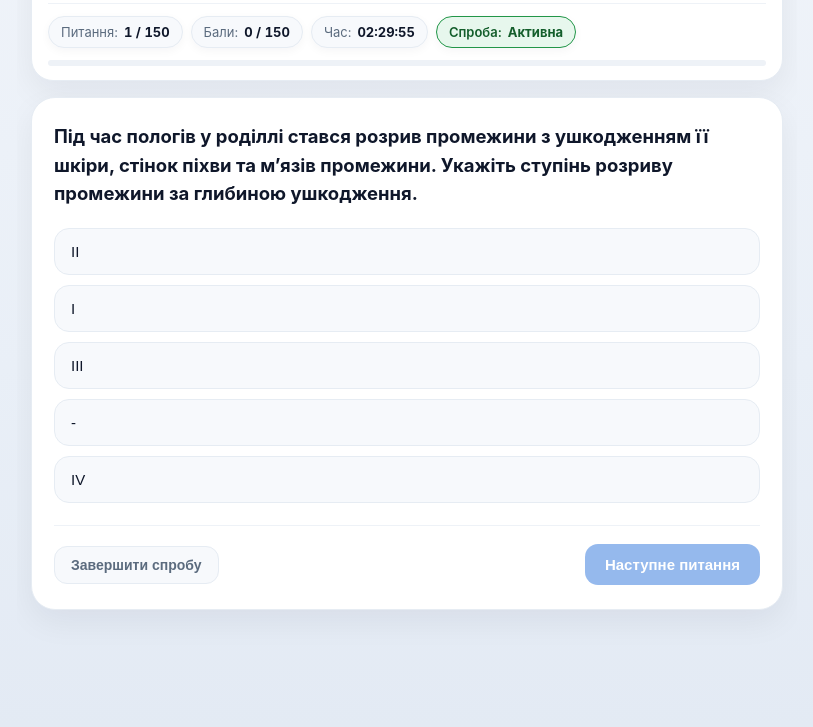
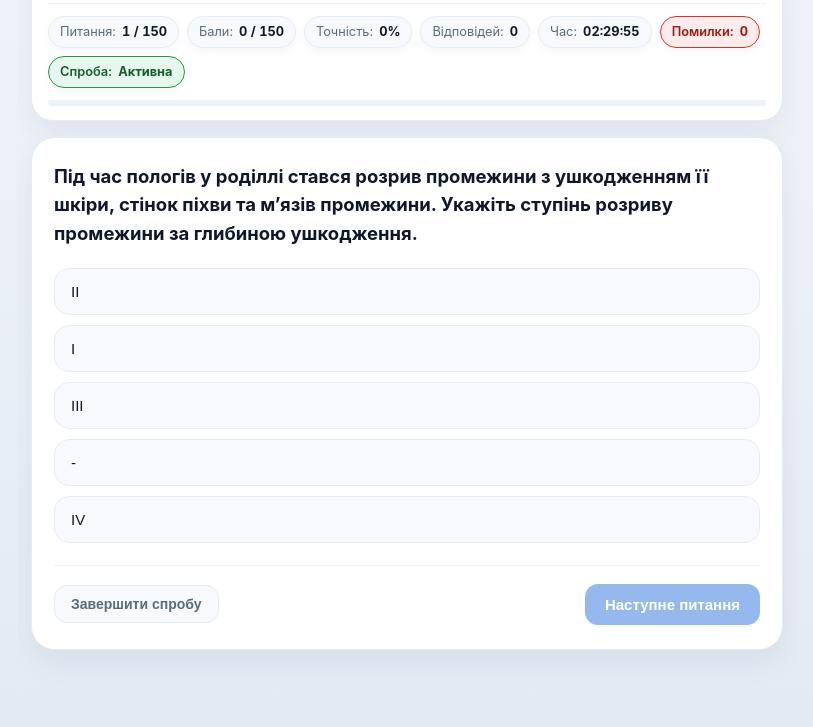
Before and after one commit to ivankoko777/edki-quiz, a plain HTML site: page index.html in a window 1280 px wide. Shown: the part 73-800 px from the top of the page, without its empty margins (233-1046 px from the left). Drawn offline with Linux system fonts and the light colour scheme; no server answers.

Commit message:
Update index.html

```diff
--- a/index.html
+++ b/index.html
@@ -128,10 +128,10 @@
       gap: 6px;
       background: var(--surface);
       border: 1px solid var(--border);
-      padding: 5px 12px;
+      padding: 5px 11px;
       border-radius: 999px;
       color: var(--muted);
-      font-size: 13px;
+      font-size: 12.8px;
       max-width: 100%;
       box-shadow: var(--shadow-sm);
     }
@@ -170,6 +170,17 @@
       border-color: var(--accent-border);
       color: var(--accent);
       font-weight: 600;
+    }
+
+    .stat-pill.errors-pill {
+      background: var(--bad-bg);
+      border-color: var(--bad-border);
+      color: var(--bad-text);
+      font-weight: 600;
+    }
+
+    .stat-pill.errors-pill strong {
+      color: var(--bad-text);
     }
 
     .stat-pill.timer-warn {
@@ -698,7 +709,7 @@
       }
       .stat-pill {
         padding: 5px 10px;
-        font-size: 12.5px;
+        font-size: 12px;
       }
       .card {
         padding: 18px 14px;
@@ -743,7 +754,10 @@
       <div class="topbar-metrics">
         <div class="stat-pill">Питання: <strong id="qCounter">0 / 0</strong></div>
         <div class="stat-pill">Бали: <strong id="scoreCounter">0 / 0</strong></div>
+        <div class="stat-pill">Точність: <strong id="accuracyCounter">0%</strong></div>
+        <div class="stat-pill">Відповідей: <strong id="answeredCounter">0</strong></div>
         <div class="stat-pill" id="timerPill">Час: <strong id="timerCounter">02:30:00</strong></div>
+        <div class="stat-pill errors-pill">Помилки: <strong id="errorBankCounter">0</strong></div>
         <div class="stat-pill active-pill" id="activeStatusPill">Спроба: <strong id="activeStatusLabel">Активна</strong></div>
         <div class="stat-pill mode-pill" id="modePill" style="display: none;">Робота над помилками</div>
       </div>
@@ -856,8 +870,8 @@
     const QUESTIONS_PER_RUN = 150;
     const PASS_PERCENTAGE = 42;
     const DURATION_MS = 2.5 * 60 * 60 * 1000;
-    const CACHE_PREFIX = "edki_tg_state_v10_";
-    const LAST_KEY_STORAGE = "edki_tg_last_key_v10";
+    const CACHE_PREFIX = "edki_tg_state_v11_";
+    const LAST_KEY_STORAGE = "edki_tg_last_key_v11";
     const THEME_PREF_STORAGE = "edki_ui_theme_v1";
 
     function normalizeHexColor(value) {
@@ -1177,8 +1191,11 @@
 
     const qCounterEl = document.getElementById("qCounter");
     const scoreCounterEl = document.getElementById("scoreCounter");
+    const accuracyCounterEl = document.getElementById("accuracyCounter");
+    const answeredCounterEl = document.getElementById("answeredCounter");
     const timerPillEl = document.getElementById("timerPill");
     const timerCounterEl = document.getElementById("timerCounter");
+    const errorBankCounterEl = document.getElementById("errorBankCounter");
     const activeStatusPillEl = document.getElementById("activeStatusPill");
     const activeStatusLabelEl = document.getElementById("activeStatusLabel");
     const modePillEl = document.getElementById("modePill");
@@ -1522,6 +1539,7 @@
 
     function renderErrorPoolBlock() {
       const count = Array.isArray(profile.errorBank) ? profile.errorBank.length : 0;
+      errorBankCounterEl.textContent = String(count);
       errorPoolDescEl.textContent = count > 0
         ? `Спільний пул помилок з усіх спроб: ${count}`
         : "Поки що немає помилок з повних або неповних спроб";
@@ -1646,6 +1664,14 @@
       const shownNum = total > 0 ? Math.min(currentIdx + 1, total) : 0;
       qCounterEl.textContent = `${shownNum} / ${total}`;
       scoreCounterEl.textContent = `${score} / ${total}`;
+      answeredCounterEl.textContent = String(answeredCount);
+
+      const accuracy = answeredCount > 0 ? Number(((score / answeredCount) * 100).toFixed(1)) : 0;
+      accuracyCounterEl.textContent = `${accuracy}%`;
+
+      const errorCount = Array.isArray(profile.errorBank) ? profile.errorBank.length : 0;
+      errorBankCounterEl.textContent = String(errorCount);
+
       topProfileNameEl.textContent = profile.name;
 
       const active = hasActiveAttempt();
```
